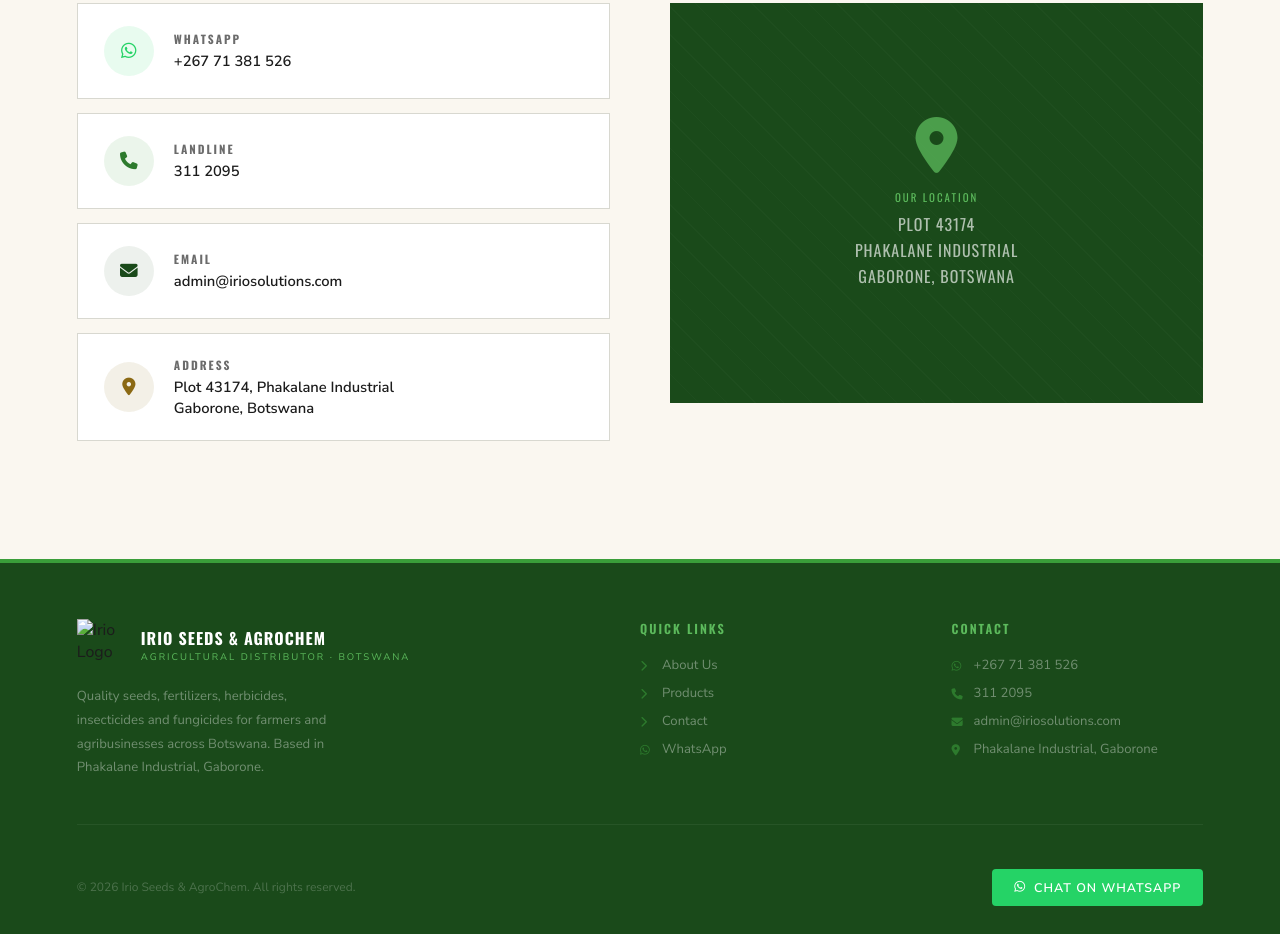
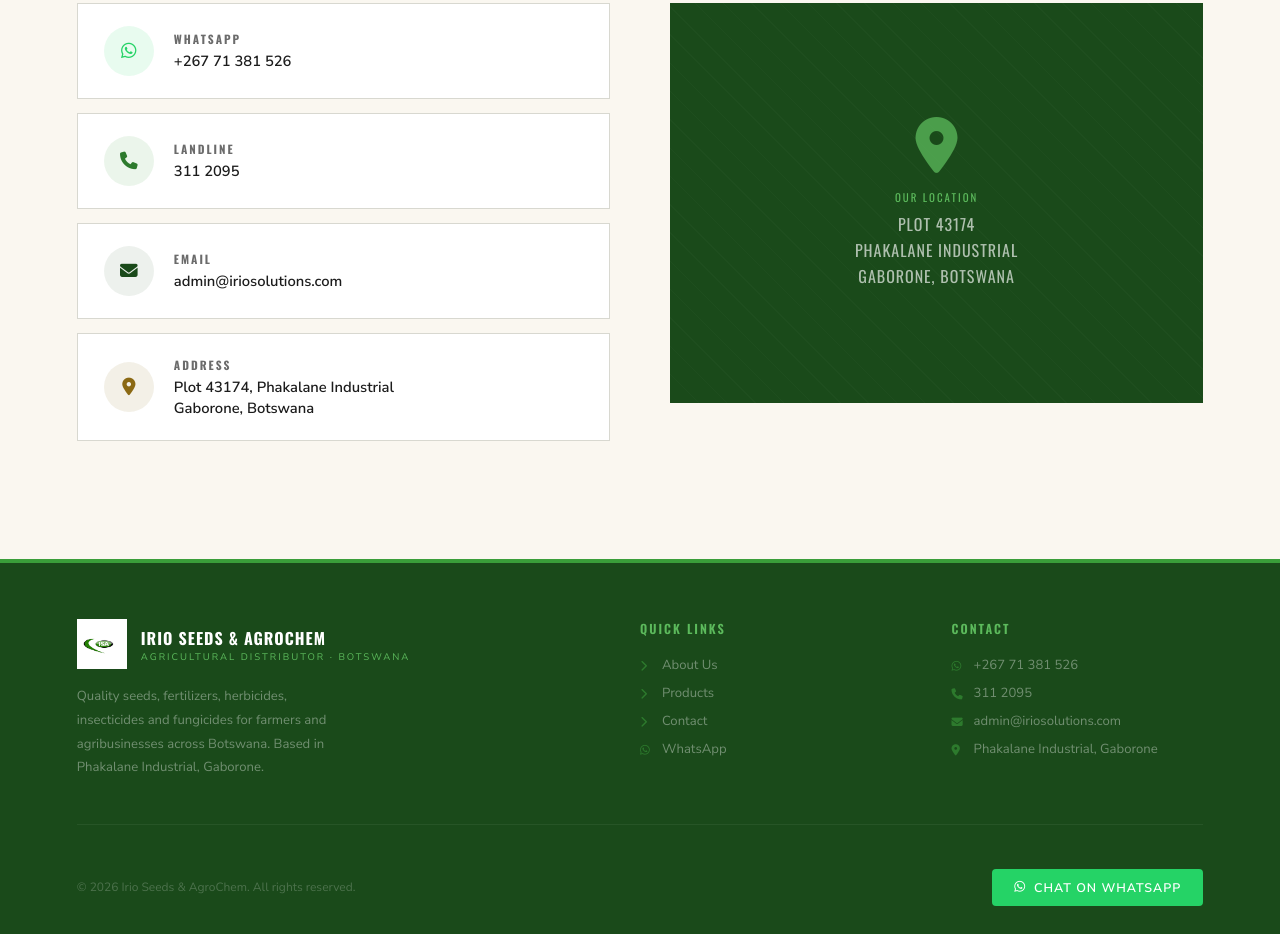
Before and after one commit to muleya-mpk/IRIO-Solution-website, a plain HTML site: page IRIO.HTML in a window 1280 px wide. Shown: the part 3626-4560 px from the top of the page. Drawn offline with nearby package versions, Linux system fonts and the light colour scheme.

Commit message:
Update footer logo image source

```diff
--- a/IRIO.HTML
+++ b/IRIO.HTML
@@ -325,7 +325,7 @@
     <div class="footer-top">
         <div class="footer-brand">
             <div class="footer-brand-logo">
-                <img src="1000630561.jpg" alt="Irio Logo">
+                <img src="FB_IMG_1777962137692.jpg" alt="Irio Logo">
                 <div><span class="fn">Irio Seeds &amp; AgroChem</span><span class="fs">Agricultural Distributor · Botswana</span></div>
             </div>
             <p>Quality seeds, fertilizers, herbicides, insecticides and fungicides for farmers and agribusinesses across Botswana. Based in Phakalane Industrial, Gaborone.</p>
```
